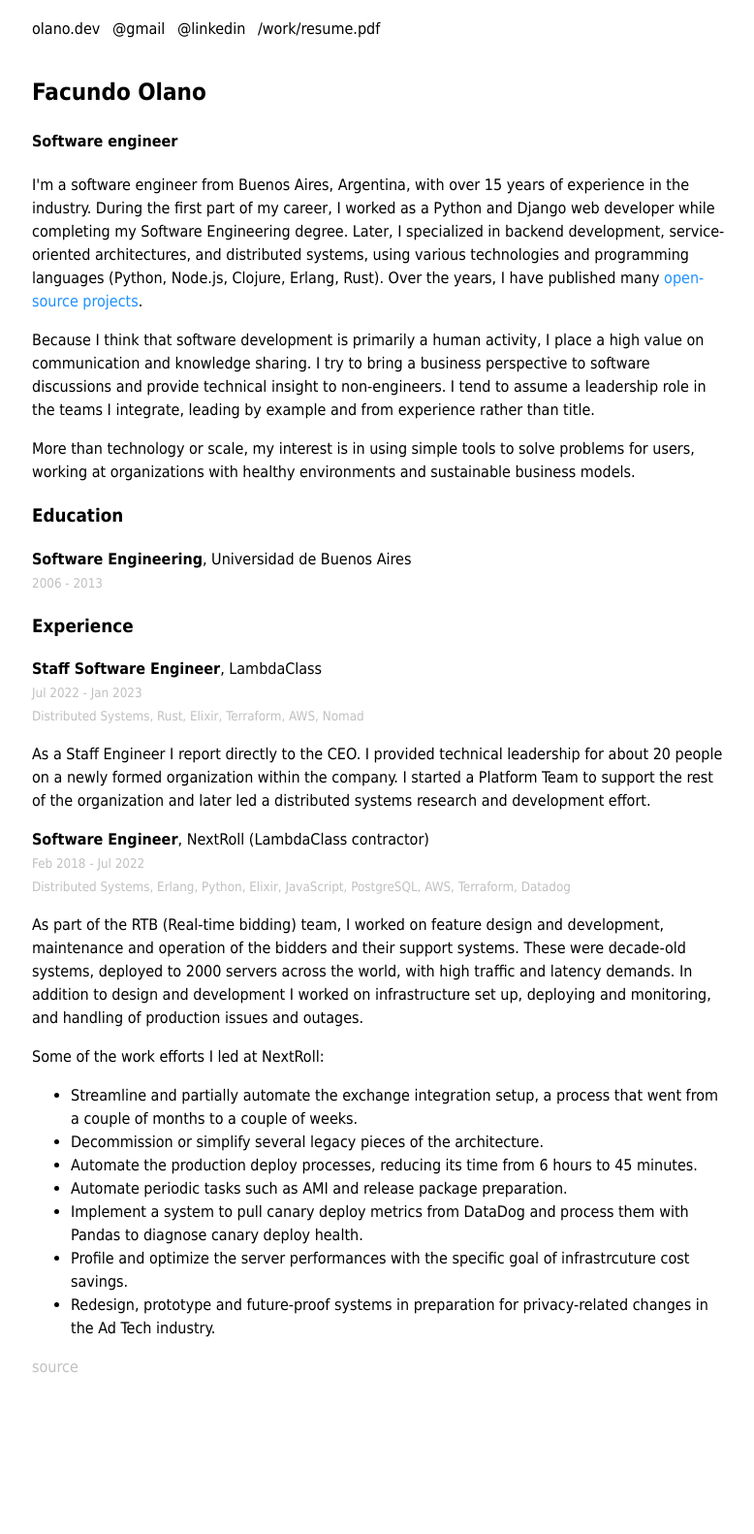
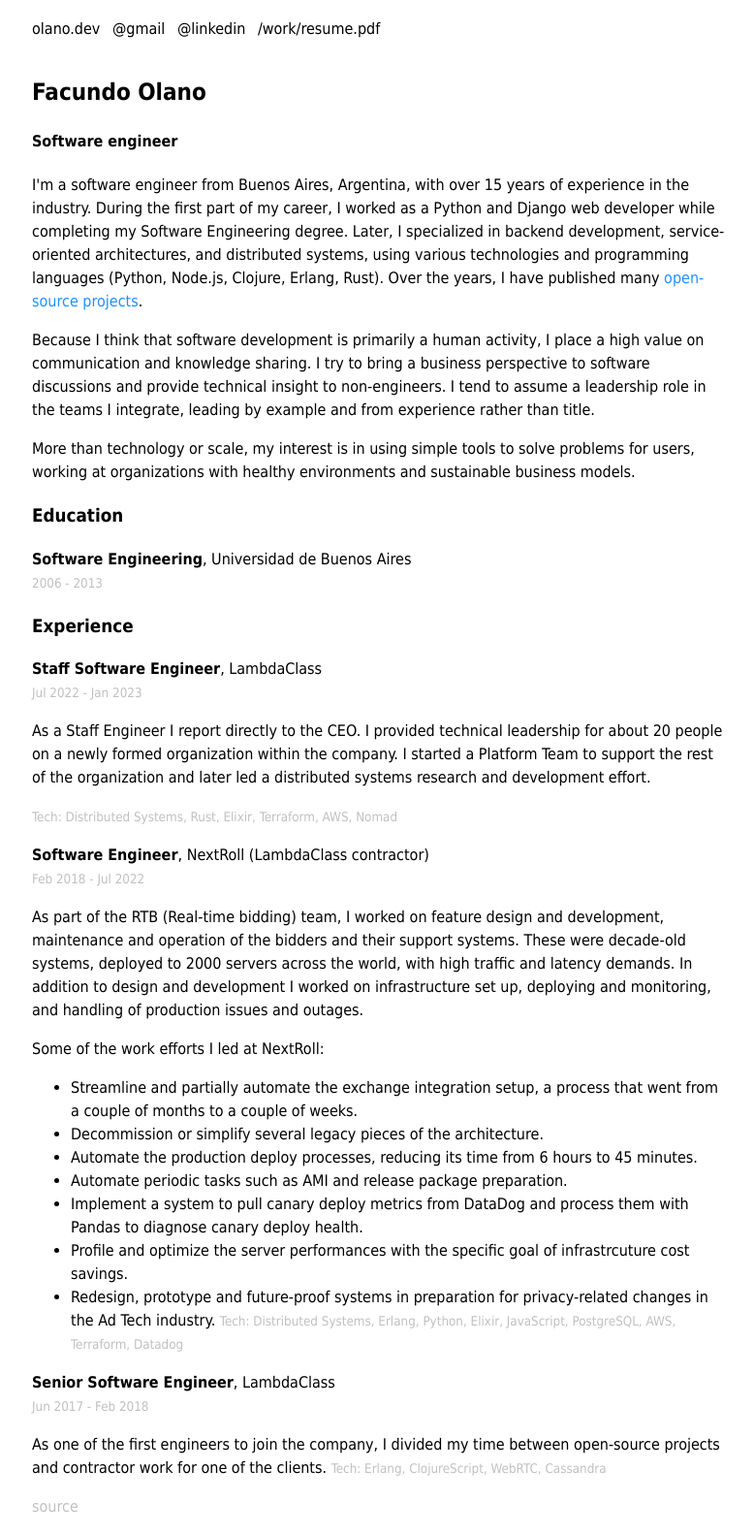
Before and after one commit to facundoolano/olano.dev, a Jekyll site: the page built from work/index.md, in a window 1280 px wide. Shown: the whole page at 97% size, without its empty margins (247-1025 px from the left). Built offline with Jekyll 4.4.1, drawn with Linux system fonts in a browser that asks for light colours; before the commit the page ends 1438 px from its top, so only the background shows below that.

Commit message:
add pdf support

```diff
--- a/_data/work.yml
+++ b/_data/work.yml
@@ -30,3 +30,8 @@
      - Profile and optimize the server performances with the specific goal of infrastrcuture cost savings.
 
      - Redesign, prototype and future-proof systems in preparation for privacy-related changes in the Ad Tech industry.
+- date: Jun 2017 - Feb 2018
+  title: Senior Software Engineer
+  org: LambdaClass
+  tech: Erlang, ClojureScript, WebRTC, Cassandra
+  description: As one of the first engineers to join the company, I divided my time between open-source projects and contractor work for one of the clients.
--- /dev/null
+++ b/_plugins/pdf.rb
@@ -0,0 +1,5 @@
+# from https://ognjen.io/generate-pdf-of-jekyll-page/
+
+Jekyll::Hooks.register :site, :post_write do |page|
+  `wkhtmltopdf http://localhost:4000/work _site/work/resume.pdf`
+end
--- a/work.md
+++ b/work/index.md
@@ -25,9 +25,9 @@
 {% for job in site.data.work %}
 <b>{{job.title}}</b>, {{job.org}}
 <br/> <small><span class="date">{{job.date}}</span></small>
-<br/> <small><span class="date">{{job.tech}}</span></small>
 
 {{job.description}}
+<small><span class="date">Tech: {{job.tech}}</span></small>
 
 
 {% endfor %}
```
Also changed, not shown: 1 other file.
